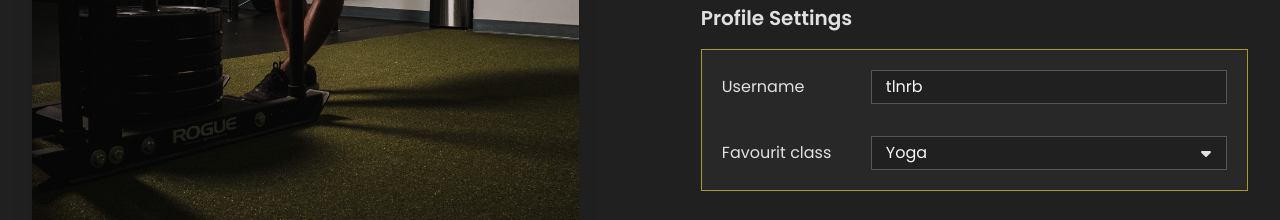
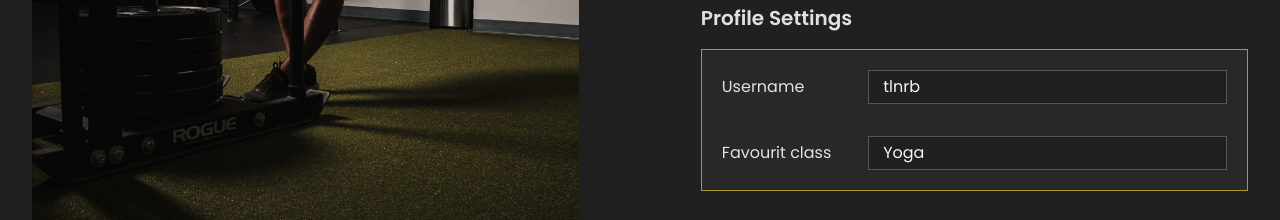
Before and after one commit to TLNRB/kxYorkville, a Vue app in the folder kxYorkville/: page /account in a window 1280 px wide. Shown: the part 579-799 px from the top of the page. Built offline with nearby package versions, Linux system fonts and the light colour scheme.

Commit message:
settings form structure redone

```diff
--- a/kxYorkville/src/views/AccountView.vue
+++ b/kxYorkville/src/views/AccountView.vue
@@ -153,7 +153,7 @@ const toggleSignup = () => {
             Reserved Classes
           </button>
         </div>
-        <div class="flex flex-col gap-[3rem]">
+        <form class="flex flex-col gap-[3rem]">
           <!-- Profile Picture -->
           <div class="max-w-[750px]">
             <h2 class="mb-[1rem] text-[1.25rem] text-textGray font-[600]">Profile Picture</h2>
@@ -164,7 +164,7 @@ const toggleSignup = () => {
                 class="min-w-[75px] min-h-[75px] bg-textGray rounded-full xs:min-w-[100px] xs:min-h-[100px] sm:min-w-[125px] sm:min-h-[125px] md:min-w-[100px] md:min-h-[100px] lg:min-w-[125px] lg:min-h-[125px]"
               ></div>
               <div class="flex flex-col my-auto">
-                <form class="relative">
+                <div class="relative">
                   <label
                     class="absolute top-0 left-[50%] translate-x-[-50%] py-[.375rem] px-[1rem] bg-bgColorDark text-[.875rem] xs:left-0 xs:translate-x-[0] sm:text-[1rem] sm:px-[1.25em] md:text-[.875rem] md:px-[1rem] lg:text-[1rem] lg:px-[1.25em]"
                     >Update</label
@@ -173,7 +173,7 @@ const toggleSignup = () => {
                     class="absolute w-[83px] h-[33px] opacity-0 top-0 left-[50%] translate-x-[-50%] xs:left-0 xs:translate-x-[0] sm:w-[99px] sm:h-[36px] md:w-[83px] md:h-[33px] lg:w-[99px] lg:h-[36px]"
                     type="file"
                   />
-                </form>
+                </div>
                 <p
                   class="mt-[3rem] text-[.875rem] text-textNofile italic sm:text-[1rem] md:text-[.875rem] lg:text-[1rem]"
                 >
@@ -193,13 +193,11 @@ const toggleSignup = () => {
                 class="flex flex-col gap-[.5rem] sm:flex-row sm:items-center md:flex-col md:items-start lg:flex-row lg:items-center"
               >
                 <h3 class="text-[.875rem] text-textGray sm:text-[1rem] sm:w-[200px]">Username</h3>
-                <form class="w-[100%]">
                 <input
                   type="text"
                   value="tlnrb"
                   class="w-[100%] bg-bgDark py-[.25rem] px-[.75rem] text-[.875rem] outline-none border-[1px] border-bgColorDark sm:py-[.25rem] sm:px-[.875rem] sm:text-[1rem]"
                 />
-                </form>
               </div>
               <!-- Favourit Class -->
               <div
@@ -208,9 +206,9 @@ const toggleSignup = () => {
                 <h3 class="text-[.875rem] text-textGray sm:text-[1rem] sm:w-[200px]">
                   Favourit class
                 </h3>
-                <form class="w-[100%] relative">
+
                 <select
-                    class="w-[100%] bg-bgDark py-[.25rem] px-[.75rem] text-[.875rem] outline-none border-[1px] border-bgColorDark sm:py-[.25rem] sm:px-[.875rem] sm:text-[1rem]"
+                  class="w-[100%] relative bg-bgDark py-[.25rem] px-[.75rem] text-[.875rem] outline-none border-[1px] border-bgColorDark sm:py-[.25rem] sm:px-[.875rem] sm:text-[1rem]"
                 >
                   <option disabled>Classes</option>
                   <option value="yoga">Yoga</option>
@@ -221,7 +219,6 @@ const toggleSignup = () => {
                   :icon="['fas', 'caret-down']"
                   class="absolute top-[50%] translate-y-[-50%] right-[1rem] text-textGray"
                 />
-                </form>
               </div>
             </div>
           </div>
@@ -238,7 +235,7 @@ const toggleSignup = () => {
               >Save</span
             >
           </button>
-        </div>
+        </form>
       </div>
     </section>
   </main>
```
Lines whose indentation alone changed are shown as unchanged.
